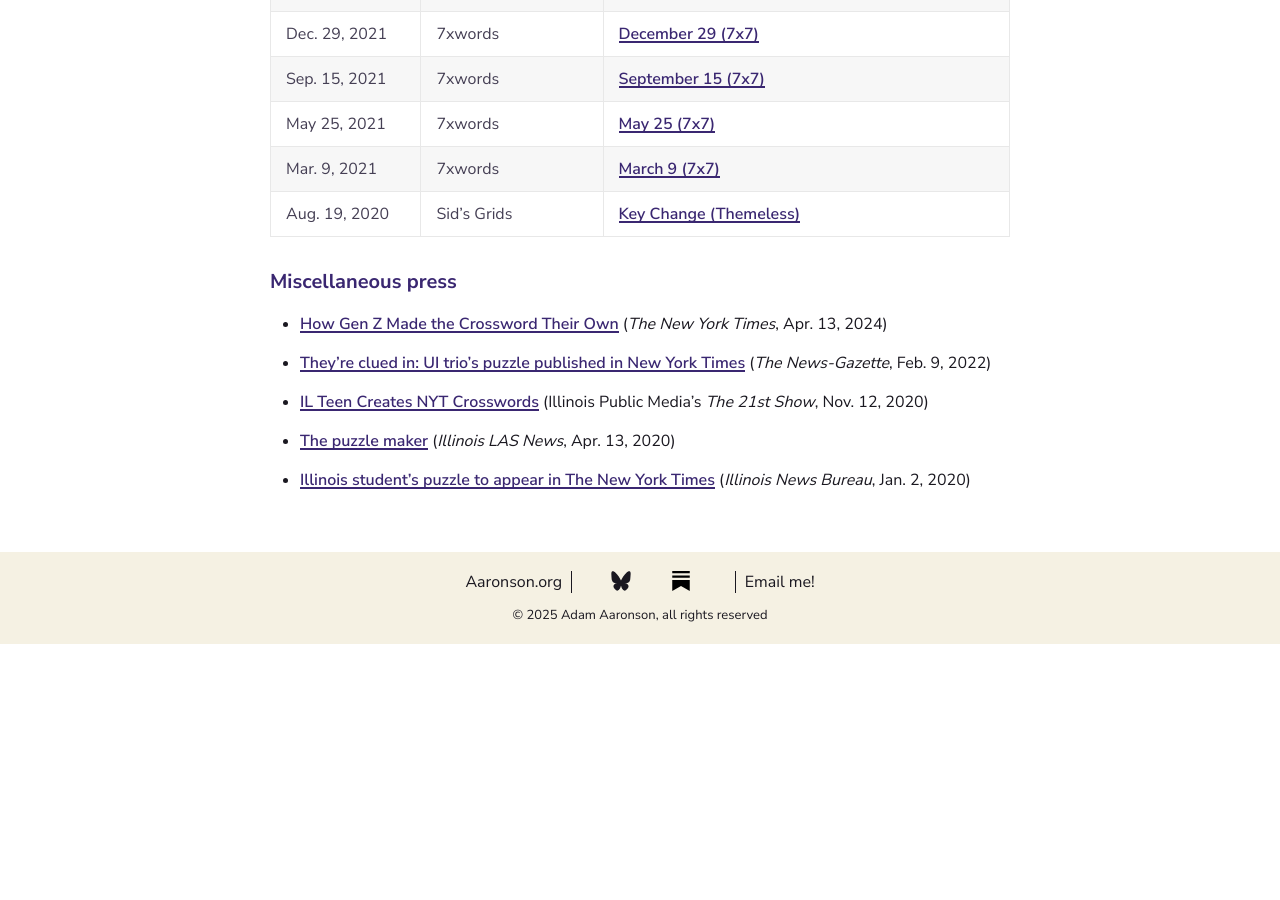
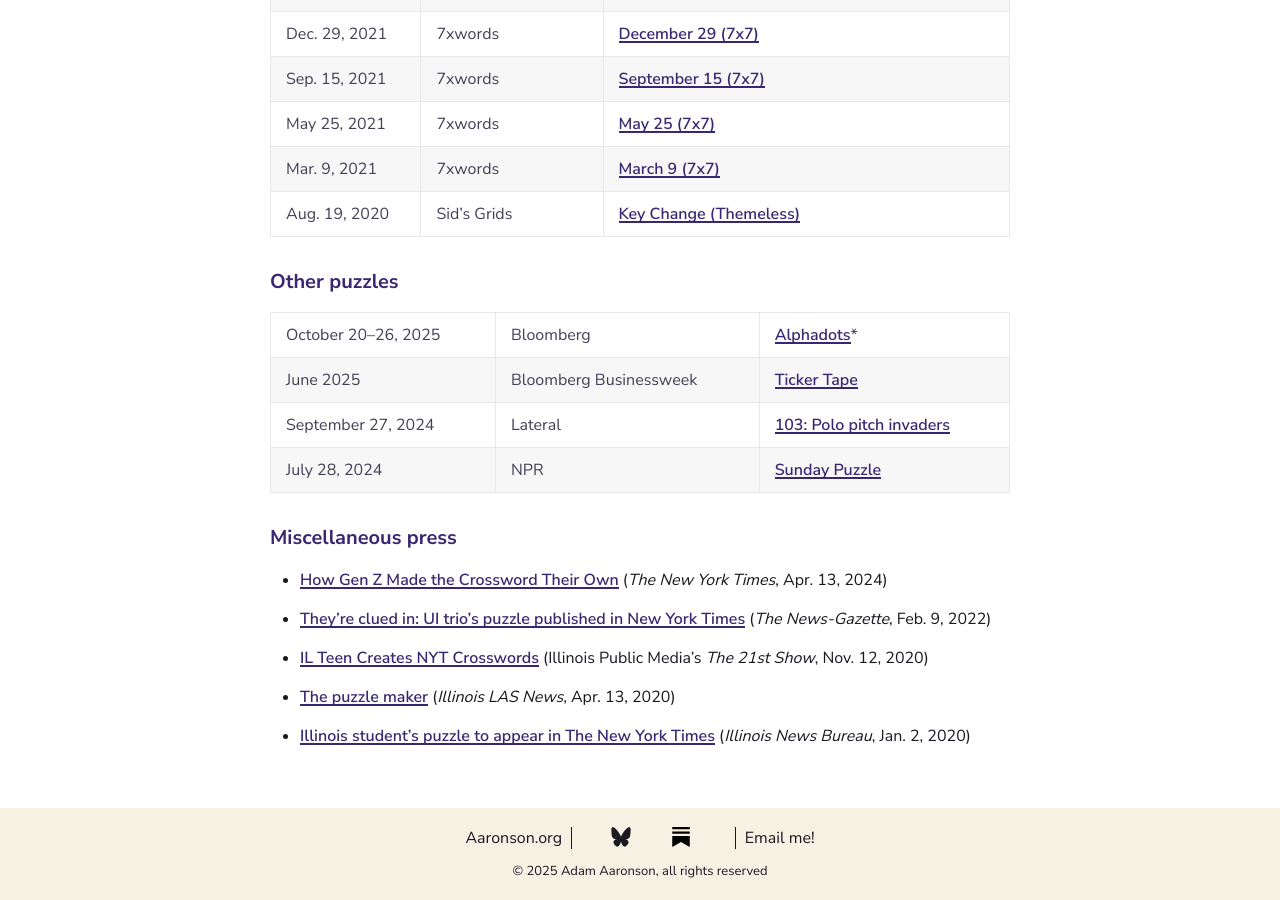
Before and after one commit to adamaaronson/adamaaronson.github.io, a Jekyll site: the page built from publications.md, in a window 1280 px wide and 900 px high, scrolled down 2657 px. Built offline with Jekyll 4.4.1, drawn with Linux system fonts in a browser that asks for light colours; before the commit the page ends 3301 px from its top, so only the background shows below that.

Commit message:
Add other puzzles section

```diff
--- a/publications.md
+++ b/publications.md
@@ -68,6 +68,13 @@ May 25, 2021 | 7xwords | [May 25 (7x7)](https://www.7xwords.com/daily/05/05-25.h
 Mar. 9, 2021 | 7xwords | [March 9 (7x7)](https://www.7xwords.com/daily/03/03-09.html)
 Aug. 19, 2020 | Sid's Grids | [Key Change (Themeless)](https://www.sidsgrids.com/post/puzzle-43-key-change-themeless-by-adam-aaronson)
 
+#### Other puzzles
+
+October 20–26, 2025 | Bloomberg | [Alphadots](https://www.bloomberg.com/games/alphadots/archive/2025-10-20)\*
+June 2025 | Bloomberg Businessweek | [Ticker Tape](https://x.com/aaaronson/status/1925586732889649162)
+September 27, 2024 | Lateral | [103: Polo pitch invaders](https://overcast.fm/+8tVCVDmX0/17:57)
+July 28, 2024 | NPR | [Sunday Puzzle](https://www.npr.org/2024/07/27/nx-s1-5051887/sunday-puzzle-six-letter-to-eight-letter-words)
+
 #### Miscellaneous press
 
 -   [How Gen Z Made the Crossword Their Own](https://www.nytimes.com/2024/04/13/style/gen-z-crosswords.html?unlocked_article_code=1.kE0.wEmA.LkqRVprqqULb&smid=url-share) (_The New York Times_, Apr. 13, 2024)
```
